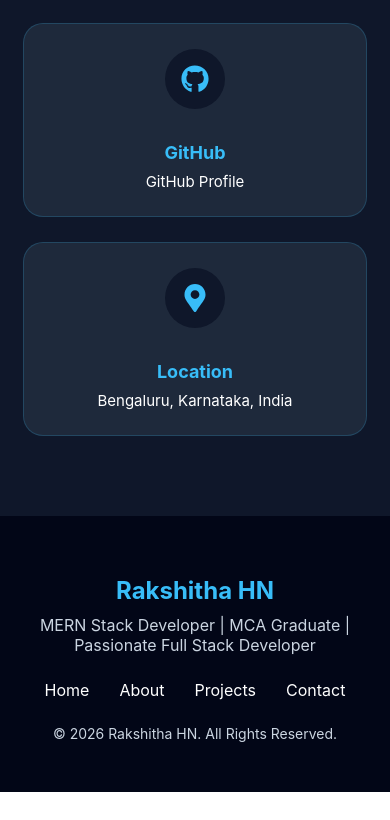
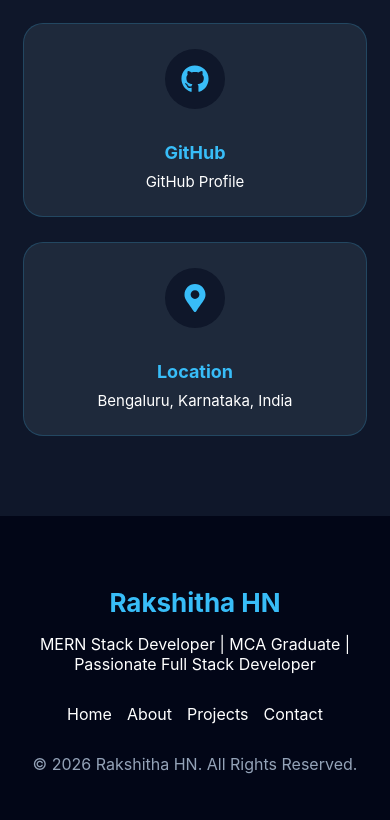
Before and after one commit to rakshu112003/rakshitha-portfolio, a React (Create React App) app: page / in a window 390 px wide. Shown: the part 8755-9575 px from the top of the page. Before the commit the page ends 9547 px from the top, so only its background shows below. Built offline with nearby package versions, Linux system fonts and the light colour scheme.

Commit message:
Update Footer.css

```diff
--- a/src/components/Footer.css
+++ b/src/components/Footer.css
@@ -1,40 +1,221 @@
+/* ===================
+ Footer Section
+=================== */
+
+
 .footer{
-    background:#020617;
-    color:white;
-    text-align:center;
-    padding:40px 20px;
+
+background:#020617;
+
+color:white;
+
+padding:50px 8% 30px;
+
+text-align:center;
+
 }
 
-.footer h2{
-    color:#38bdf8;
-    margin-bottom:10px;
+
+
+.footer-container{
+
+max-width:1100px;
+
+margin:auto;
+
 }
 
-.footer p{
-    color:#cbd5e1;
-    margin:10px 0;
+
+
+.footer h2{
+
+font-size:32px;
+
+color:#38bdf8;
+
+margin-bottom:15px;
+
 }
 
-.footer-links{
-    display:flex;
-    justify-content:center;
-    gap:30px;
-    margin:25px 0;
-    flex-wrap:wrap;
+
+
+.footer-role{
+
+color:#cbd5e1;
+
+font-size:17px;
+
 }
 
-.footer-links a{
-    color:white;
-    text-decoration:none;
-    transition:.3s;
+
+
+/* Technology */
+
+.tech-stack{
+
+display:flex;
+
+justify-content:center;
+
+gap:20px;
+
+flex-wrap:wrap;
+
+margin:25px 0;
+
 }
 
-.footer-links a:hover{
-    color:#38bdf8;
+
+
+.tech-stack span{
+
+display:flex;
+
+align-items:center;
+
+gap:8px;
+
+background:#1e293b;
+
+padding:10px 18px;
+
+border-radius:20px;
+
+color:#38bdf8;
+
 }
 
+
+
+/* Links */
+
+.footer-links{
+
+display:flex;
+
+justify-content:center;
+
+gap:25px;
+
+flex-wrap:wrap;
+
+margin:30px 0;
+
+}
+
+
+
+.footer-links a{
+
+color:white;
+
+text-decoration:none;
+
+transition:.3s;
+
+}
+
+
+
+.footer-links a:hover{
+
+color:#38bdf8;
+
+}
+
+
+
+/* Social */
+
+.footer-social{
+
+display:flex;
+
+justify-content:center;
+
+gap:20px;
+
+}
+
+
+
+.footer-social a{
+
+width:45px;
+
+height:45px;
+
+border-radius:50%;
+
+background:#1e293b;
+
+color:#38bdf8;
+
+display:flex;
+
+align-items:center;
+
+justify-content:center;
+
+font-size:22px;
+
+transition:.3s;
+
+}
+
+
+
+.footer-social a:hover{
+
+background:#38bdf8;
+
+color:#020617;
+
+transform:translateY(-5px);
+
+}
+
+
+
+/* Copyright */
+
 .copyright{
-    margin-top:25px;
-    font-size:14px;
-    color:#94a3b8;
+
+margin-top:30px;
+
+color:#94a3b8;
+
 }
+
+
+
+.made{
+
+margin-top:10px;
+
+color:#cbd5e1;
+
+}
+
+
+
+/* Mobile */
+
+@media(max-width:768px){
+
+
+.footer h2{
+
+font-size:26px;
+
+}
+
+
+.footer-links{
+
+gap:15px;
+
+}
+
+
+}
```
